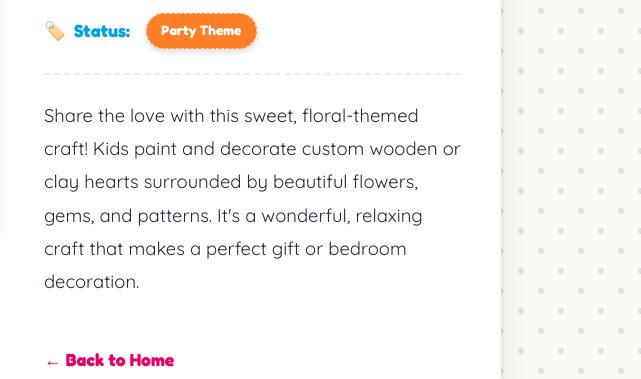
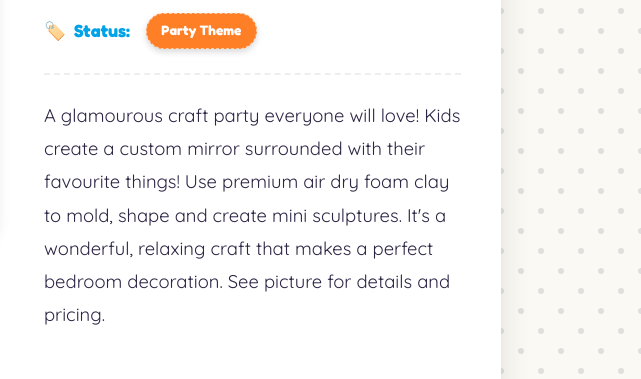
Before and after one commit to Creative-Kids-Craft-Club/business-website, an Eleventy site: page src/party-themes/flowers-and-hearts-party.md in a window 1280 px wide. Shown: the part 329-708 px from the top of the page, 639-1280 px from the left. Built offline with nearby package versions, Linux system fonts and the light colour scheme; Eleventy itself is replaced by a stand-in of ours; files that its build step writes are made by us from their sources.

Commit message:
Update Party Themes “flowers-and-hearts-party”

```diff
--- a/src/party-themes/flowers-and-hearts-party.md
+++ b/src/party-themes/flowers-and-hearts-party.md
@@ -1,9 +1,9 @@
 ---
 layout: craft.html
+tags: party_themes
 title: Flowers and Hearts Party
 status: Party Theme
 image: /images/uploads/flowers-and-hearts.png
-tags: party_themes
 date: 2026-06-26
 ---
-Share the love with this sweet, floral-themed craft! Kids paint and decorate custom wooden or clay hearts surrounded by beautiful flowers, gems, and patterns. It's a wonderful, relaxing craft that makes a perfect gift or bedroom decoration.
+A glamourous craft party everyone will love! Kids create a custom mirror surrounded with their favourite things! Use premium air dry foam clay to mold, shape and create mini sculptures. It's a wonderful, relaxing craft that makes a perfect bedroom decoration. See picture for details and pricing.
```
Also changed, not shown: 1 other file.
